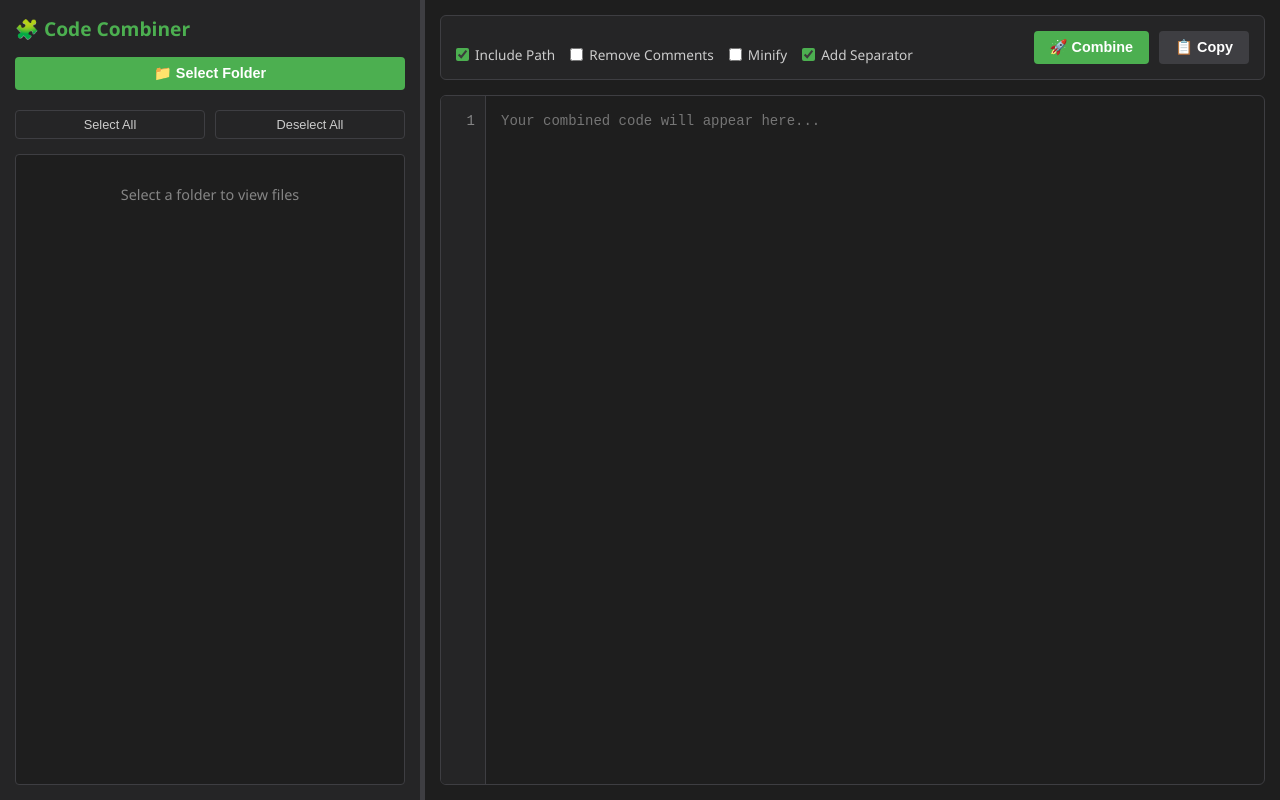
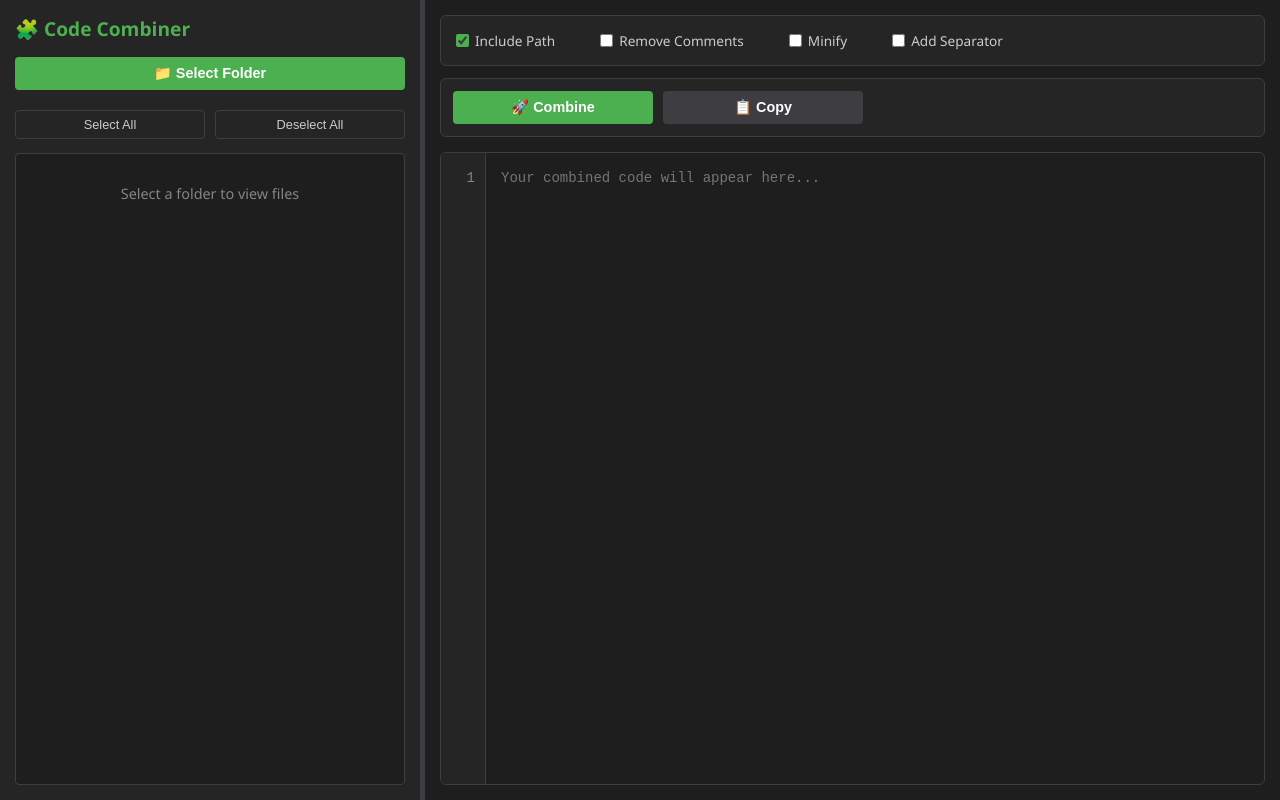
Before and after one commit to xeonull/code-combiner, a plain HTML site: page index.html in a window 1280 px wide. Drawn offline with Linux system fonts and the light colour scheme.

Commit message:
fix styles

```diff
--- a/index.html
+++ b/index.html
@@ -41,6 +41,7 @@
         display: flex;
         flex-direction: column;
         padding: 15px;
+        min-width: 240px;
       }
 
       /* --- Resizer (Разделитель для изменения ширины) --- */
@@ -84,6 +85,7 @@
         text-align: center;
         transition: background-color 0.2s;
         font-size: 0.9rem;
+        min-width: 200px;
       }
       .btn:hover {
         background-color: var(--accent-hover);
@@ -101,7 +103,7 @@
       .select-actions {
         display: flex;
         gap: 10px;
-        margin-bottom: 15px;
+        margin-bottom: 14px;
       }
       .btn-small {
         flex: 1;
@@ -210,12 +212,25 @@
         min-width: 0; /* Чтобы правая панель не распирала контейнер */
       }
 
+      .activity-bar {
+        display: flex;
+        flex-wrap: wrap;
+        justify-content: space-between;
+        align-items: flex-end;
+        margin-bottom: 15px;
+        gap: 15px;
+        background: var(--sidebar-bg);
+        padding: 12px;
+        border-radius: 6px;
+        border: 1px solid var(--border);
+      }
+
       .toolbar {
         display: flex;
         flex-wrap: wrap;
         justify-content: space-between;
         align-items: flex-end;
-        margin-bottom: 15px;
+        margin-bottom: 12px;
         gap: 15px;
         background: var(--sidebar-bg);
         padding: 15px;
@@ -226,7 +241,7 @@
       .options-group {
         display: flex;
         flex-wrap: wrap;
-        gap: 15px;
+        gap: 45px;
         align-items: center;
       }
 
@@ -331,9 +346,10 @@
           <label class="option-label"> <input type="checkbox" id="optIncludePath" checked /> Include Path </label>
           <label class="option-label"> <input type="checkbox" id="optRemoveComments" /> Remove Comments </label>
           <label class="option-label"> <input type="checkbox" id="optMinify" /> Minify </label>
-          <label class="option-label"> <input type="checkbox" id="optAddSeparator" checked /> Add Separator </label>
+          <label class="option-label"> <input type="checkbox" id="optAddSeparator" /> Add Separator </label>
         </div>
-
+      </div>
+      <div class="activity-bar">
         <div class="actions-group">
           <button class="btn" id="combineBtn">🚀 Combine</button>
           <button class="btn" id="copyBtn" style="background-color: var(--border)">📋 Copy</button>
@@ -376,7 +392,6 @@
         if (!isResizing) return;
         // Ограничиваем минимальную и максимальную ширину левой панели
         let newWidth = e.clientX;
-        if (newWidth < 200) newWidth = 200; // Минимальная ширина 200px
         if (newWidth > document.body.clientWidth - 400) newWidth = document.body.clientWidth - 400; // Оставляем место для правой панели
 
         sidebar.style.width = `${newWidth}px`;
@@ -503,7 +518,7 @@
           }
 
           if (optIncludePath) {
-            combinedText += `// --- File: ${file.webkitRelativePath} ---\n`;
+            combinedText += `// ${file.webkitRelativePath}:\n`;
           }
 
           combinedText += text + '\n';
```
